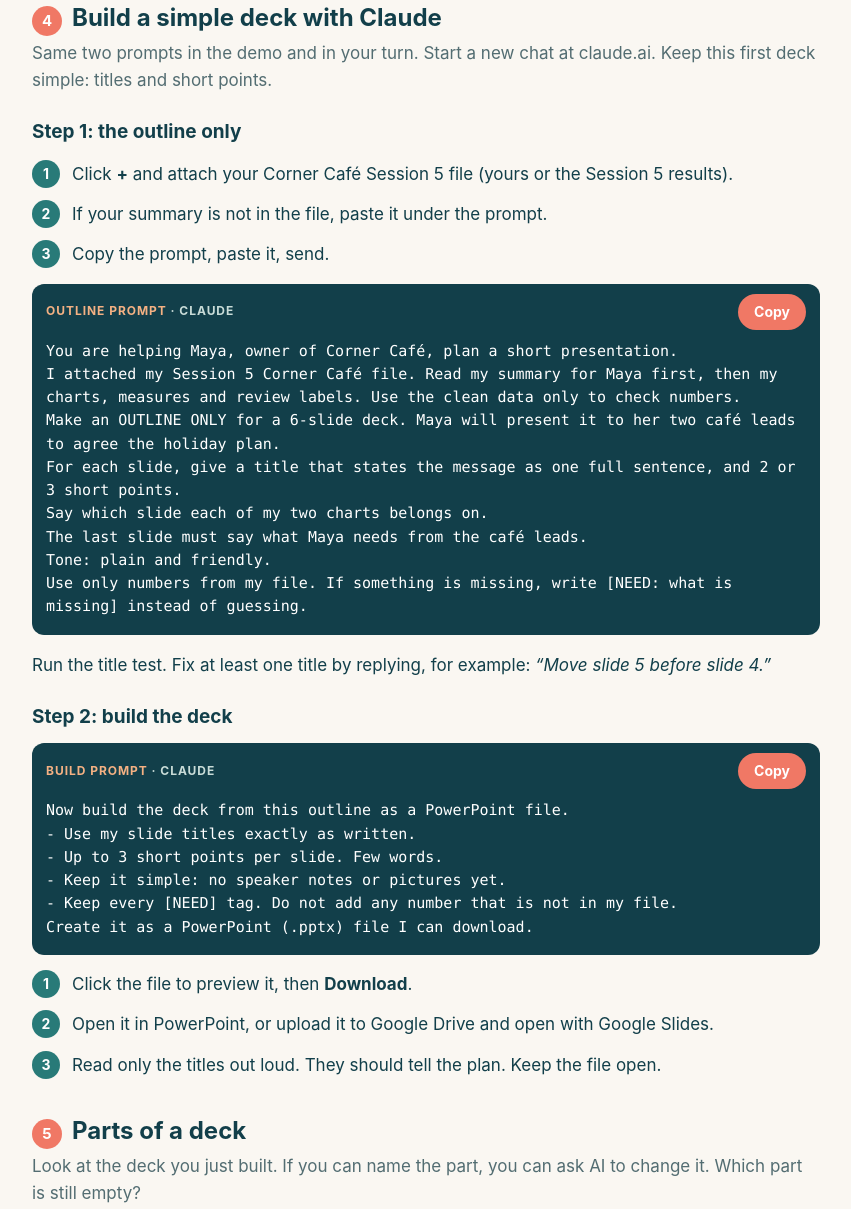
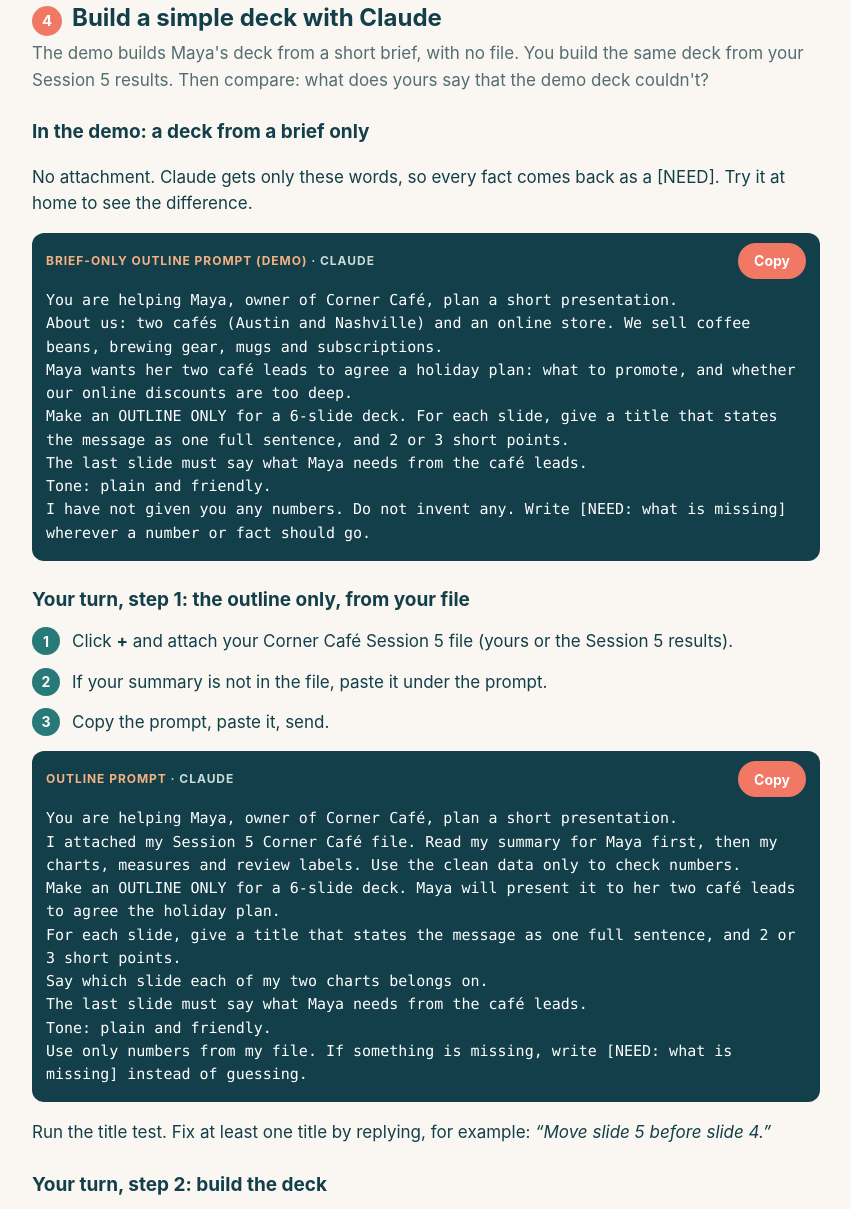
Before and after one commit to Mehrab/southwest-ai, a plain HTML site: page session-07/activities.html in a window 1280 px wide. Shown: the part 2936-4145 px from the top of the page, without its empty margins (214-1065 px from the left). Drawn offline with Linux system fonts and the light colour scheme.

Commit message:
Session 7 handout: demo builds from a brief only, hands-on from Session 5 results
Co-Authored-By: Claude Opus 5.5 <noreply@anthropic.com>

```diff
--- a/session-07/activities.html
+++ b/session-07/activities.html
@@ -161,10 +161,19 @@ a{color:var(--teal)}
 
 <section id="build">
 <h2><span class="n">4</span>Build a simple deck with Claude</h2>
-<p class="lede">Same two prompts in the demo and in your turn. Start a new chat at claude.ai. Keep this first deck simple: titles and short points.</p>
-<h3>Step 1: the outline only</h3>
+<p class="lede">The demo builds Maya's deck from a short brief, with no file. You build the same deck from your Session 5 results. Then compare: what does yours say that the demo deck couldn't?</p>
+<h3>In the demo: a deck from a brief only</h3>
+<p>No attachment. Claude gets only these words, so every fact comes back as a [NEED]. Try it at home to see the difference.</p>
+<div class="prompt"><div class="ph"><span>Brief-only outline prompt (demo) <em>· Claude</em></span><button class="copy" type="button" data-for="p1">Copy</button></div><pre id="p1">You are helping Maya, owner of Corner Café, plan a short presentation.
+About us: two cafés (Austin and Nashville) and an online store. We sell coffee beans, brewing gear, mugs and subscriptions.
+Maya wants her two café leads to agree a holiday plan: what to promote, and whether our online discounts are too deep.
+Make an OUTLINE ONLY for a 6-slide deck. For each slide, give a title that states the message as one full sentence, and 2 or 3 short points.
+The last slide must say what Maya needs from the café leads.
+Tone: plain and friendly.
+I have not given you any numbers. Do not invent any. Write [NEED: what is missing] wherever a number or fact should go.</pre></div>
+<h3>Your turn, step 1: the outline only, from your file</h3>
 <ol class="steps"><li>Click <b>+</b> and attach your Corner Café Session 5 file (yours or the Session 5 results).</li><li>If your summary is not in the file, paste it under the prompt.</li><li>Copy the prompt, paste it, send.</li></ol>
-<div class="prompt"><div class="ph"><span>Outline prompt <em>· Claude</em></span><button class="copy" type="button" data-for="p1">Copy</button></div><pre id="p1">You are helping Maya, owner of Corner Café, plan a short presentation.
+<div class="prompt"><div class="ph"><span>Outline prompt <em>· Claude</em></span><button class="copy" type="button" data-for="p2">Copy</button></div><pre id="p2">You are helping Maya, owner of Corner Café, plan a short presentation.
 I attached my Session 5 Corner Café file. Read my summary for Maya first, then my charts, measures and review labels. Use the clean data only to check numbers.
 Make an OUTLINE ONLY for a 6-slide deck. Maya will present it to her two café leads to agree the holiday plan.
 For each slide, give a title that states the message as one full sentence, and 2 or 3 short points.
@@ -173,14 +182,14 @@ The last slide must say what Maya needs from the café leads.
 Tone: plain and friendly.
 Use only numbers from my file. If something is missing, write [NEED: what is missing] instead of guessing.</pre></div>
 <p>Run the title test. Fix at least one title by replying, for example: <i>“Move slide 5 before slide 4.”</i></p>
-<h3>Step 2: build the deck</h3>
-<div class="prompt"><div class="ph"><span>Build prompt <em>· Claude</em></span><button class="copy" type="button" data-for="p2">Copy</button></div><pre id="p2">Now build the deck from this outline as a PowerPoint file.
+<h3>Your turn, step 2: build the deck</h3>
+<div class="prompt"><div class="ph"><span>Build prompt <em>· Claude</em></span><button class="copy" type="button" data-for="p3">Copy</button></div><pre id="p3">Now build the deck from this outline as a PowerPoint file.
 - Use my slide titles exactly as written.
 - Up to 3 short points per slide. Few words.
 - Keep it simple: no speaker notes or pictures yet.
-- Keep every [NEED] tag. Do not add any number that is not in my file.
+- Keep every [NEED] tag. Do not add any number I did not give you.
 Create it as a PowerPoint (.pptx) file I can download.</pre></div>
-<ol class="steps"><li>Click the file to preview it, then <b>Download</b>.</li><li>Open it in PowerPoint, or upload it to Google Drive and open with Google Slides.</li><li>Read only the titles out loud. They should tell the plan. Keep the file open.</li></ol>
+<ol class="steps"><li>Click the file to preview it, then <b>Download</b>.</li><li>Open it in PowerPoint, or upload it to Google Drive and open with Google Slides.</li><li>Read only the titles out loud. They should tell the plan.</li><li>Compare with the demo deck: which [NEED]s are now real numbers? Keep the file open.</li></ol>
 </section>
 
 <section id="parts">
@@ -208,23 +217,23 @@ Create it as a PowerPoint (.pptx) file I can download.</pre></div>
 <p class="lede">Stay in the same Claude chat. One request per step. Each step gives you a new version of the file.</p>
 <h3>Stuck on how to ask? Let AI write the prompt</h3>
 <p>Say what you want in your own words. Read the prompt Claude writes, fix anything wrong, then paste it back. Works for any step below.</p>
-<div class="prompt"><div class="ph"><span>Write-my-prompt prompt <em>· Claude</em></span><button class="copy" type="button" data-for="p3">Copy</button></div><pre id="p3">Write me a clear prompt I can paste back here to change my deck.
+<div class="prompt"><div class="ph"><span>Write-my-prompt prompt <em>· Claude</em></span><button class="copy" type="button" data-for="p4">Copy</button></div><pre id="p4">Write me a clear prompt I can paste back here to change my deck.
 What I want: [say it in your own words, for example: warmer café colors and a chart on slide 2]
 Keep the prompt short.</pre></div>
 <h3>Step 1: add speaker notes</h3>
-<div class="prompt"><div class="ph"><span>Speaker notes <em>· Claude</em></span><button class="copy" type="button" data-for="p4">Copy</button></div><pre id="p4">Add speaker notes to every slide: 3 or 4 sentences Maya would say out loud to her café leads.
+<div class="prompt"><div class="ph"><span>Speaker notes <em>· Claude</em></span><button class="copy" type="button" data-for="p5">Copy</button></div><pre id="p5">Add speaker notes to every slide: 3 or 4 sentences Maya would say out loud to her café leads.
 Plain and friendly. Use only numbers from my file.
 Keep every slide's title and points the same.
 Give me a new version of the PowerPoint file.</pre></div>
 <p>Read the notes out loud. Change any line Maya wouldn't say.</p>
 <h3>Step 2: change the theme colors</h3>
-<div class="prompt"><div class="ph"><span>Theme colors <em>· Claude</em></span><button class="copy" type="button" data-for="p5">Copy</button></div><pre id="p5">Change the theme of my whole deck:
+<div class="prompt"><div class="ph"><span>Theme colors <em>· Claude</em></span><button class="copy" type="button" data-for="p6">Copy</button></div><pre id="p6">Change the theme of my whole deck:
 warm café colors (dark brown, cream and one orange accent), large clear titles.
 Keep every slide's words and speaker notes the same.
 Give me a new version of the PowerPoint file.</pre></div>
 <h3>Step 3: add your charts and an icon</h3>
 <ol class="steps"><li>Click <b>+</b> and attach your two Session 5 chart pictures.</li><li>Copy the prompt, paste it, send.</li></ol>
-<div class="prompt"><div class="ph"><span>Charts and icon <em>· Claude</em></span><button class="copy" type="button" data-for="p6">Copy</button></div><pre id="p6">I attached my two Session 5 chart pictures.
+<div class="prompt"><div class="ph"><span>Charts and icon <em>· Claude</em></span><button class="copy" type="button" data-for="p7">Copy</button></div><pre id="p7">I attached my two Session 5 chart pictures.
 Put the sales-by-category chart on the slide about what sells, and the discount-and-margin chart on the slide about online discounts.
 Make each chart large and keep its title. Do not redraw them.
 On the title slide, add a simple coffee cup icon.
@@ -237,7 +246,7 @@ Give me a new version of the PowerPoint file.</pre></div>
 <section id="check">
 <h2><span class="n">7</span>Check it before Maya presents</h2>
 <p class="lede">Notes and charts can bring in new numbers. Check after you modify.</p>
-<div class="prompt"><div class="ph"><span>Check prompt <em>· Claude</em></span><button class="copy" type="button" data-for="p7">Copy</button></div><pre id="p7">List every number on the slides and in the speaker notes.
+<div class="prompt"><div class="ph"><span>Check prompt <em>· Claude</em></span><button class="copy" type="button" data-for="p8">Copy</button></div><pre id="p8">List every number on the slides and in the speaker notes.
 Next to each one, say where in my file it came from.
 If it did not come from my file, say so.</pre></div>
 <div class="card">
@@ -260,7 +269,7 @@ If it did not come from my file, say so.</pre></div>
   <li>Ask for one change in the chat, for example warmer colors.</li>
   <li>Click <b>Share &amp; export → Export to Slides</b>. Your deck opens in Google Slides.</li>
 </ol>
-<div class="prompt"><div class="ph"><span>Canvas prompt <em>· Gemini Canvas</em></span><button class="copy" type="button" data-for="p8">Copy</button></div><pre id="p8">Create a 6-slide presentation from this outline.
+<div class="prompt"><div class="ph"><span>Canvas prompt <em>· Gemini Canvas</em></span><button class="copy" type="button" data-for="p9">Copy</button></div><pre id="p9">Create a 6-slide presentation from this outline.
 Keep my slide titles exactly. Add speaker notes to each slide.
 Use a warm, simple café style.
 Do not add any number that is not in my outline. Keep every [NEED] tag.
```
